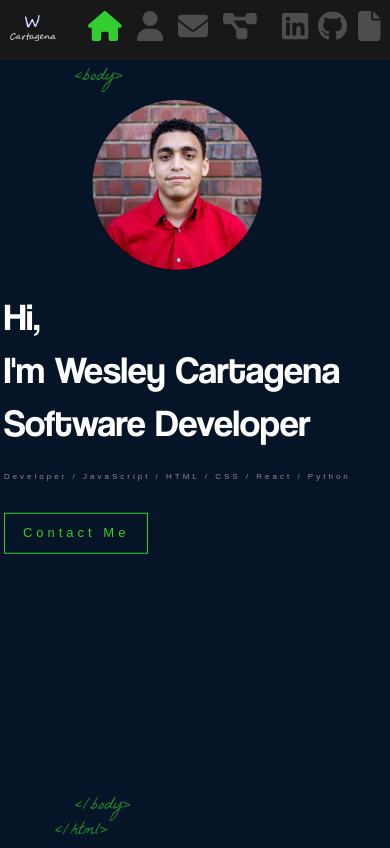
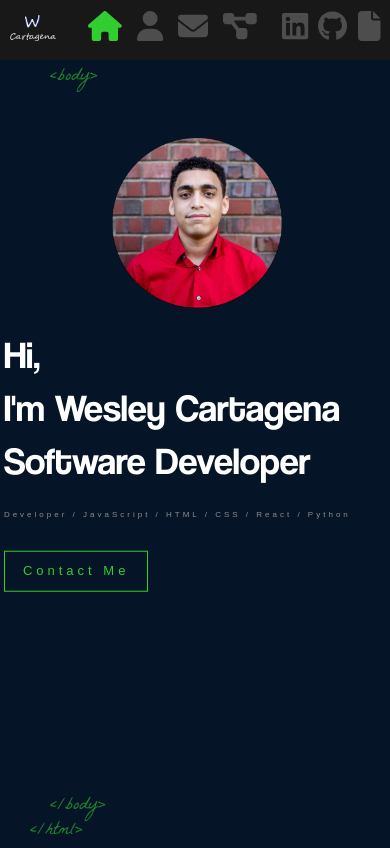
Before and after one commit to WCartagenaASC/wcartagenaasc.github.io, a React (Create React App) app: page / in a window 390 px wide. Built offline with nearby package versions, Linux system fonts and the light colour scheme.

Commit message:
Mobile-CleanUp

```diff
--- a/src/components/Home/index.js
+++ b/src/components/Home/index.js
@@ -2,7 +2,7 @@ import './index.scss';
 import { Link } from 'react-router-dom';
 import { useEffect,useState } from 'react'
 import AnimatedLetters from '../AnimatedLetters/Index';
-import Profile from './Profile'
+//import Profile from './Profile'
 import profile from '../../assets/images/Profile.png'
 
 const Home = () => {
--- a/src/components/Home/index.scss
+++ b/src/components/Home/index.scss
@@ -65,6 +65,14 @@
     }
   }
   @media only screen and (max-width: 320px) {
+    .text-zone#text{
+      position: absolute;
+      left: 1%;
+      top: 50%;
+      transform: translateY(-50%);
+      max-height: 90%;
+      max-width: 475px;
+    }
     .text-zone#pic{
       position: absolute;
       max-width: 150px;
@@ -81,6 +89,14 @@
     }
   }
   @media only screen and (min-width: 321px) and (max-width: 374px) {
+    .text-zone#text{
+      position: absolute;
+      left: 1%;
+      top: 50%;
+      transform: translateY(-50%);
+      max-height: 90%;
+      max-width: 475px;
+    }
     .text-zone#pic{
       position: absolute;
       max-width: 170px;
@@ -97,6 +113,14 @@
     }
   }
   @media only screen and (width: 375px){
+    .text-zone#text{
+      position: absolute;
+      left: 1%;
+      top: 50%;
+      transform: translateY(-50%);
+      max-height: 90%;
+      max-width: 475px;
+    }
     .text-zone#pic{
       position: absolute;
       max-width: 170px;
@@ -113,11 +137,19 @@
     }
   }
   @media only screen and (min-width: 376px) and (max-width: 399px) {
+    .text-zone#text{
+      position: absolute;
+      left: 1%;
+      top: 55%;
+      transform: translateY(-50%);
+      max-height: 90%;
+      max-width: 475px;
+    }
     .text-zone#pic{
       position: absolute;
       max-width: 170px;
-      top: 30%;
-      left: 30%;
+      top: 35%;
+      left: 35%;
       margin: -170px 0 0 -25px;
 
     }
@@ -129,6 +161,14 @@
     }
   }
   @media only screen and (min-width: 400px) and (max-width: 600px) {
+    .text-zone#text{
+      position: absolute;
+      left: 1%;
+      top: 50%;
+      transform: translateY(-50%);
+      max-height: 90%;
+      max-width: 475px;
+    }
     .text-zone#pic{
       position: absolute;
       max-width: 200px;
--- a/src/components/Layout/index.scss
+++ b/src/components/Layout/index.scss
@@ -13,7 +13,7 @@
     opacity: 0.6;
     position: absolute;
     bottom: 0;
-    left: 75px;
+    left: 50px;
     font-size: 18px;
     font-family: 'La Belle Aurore';
 }
```
